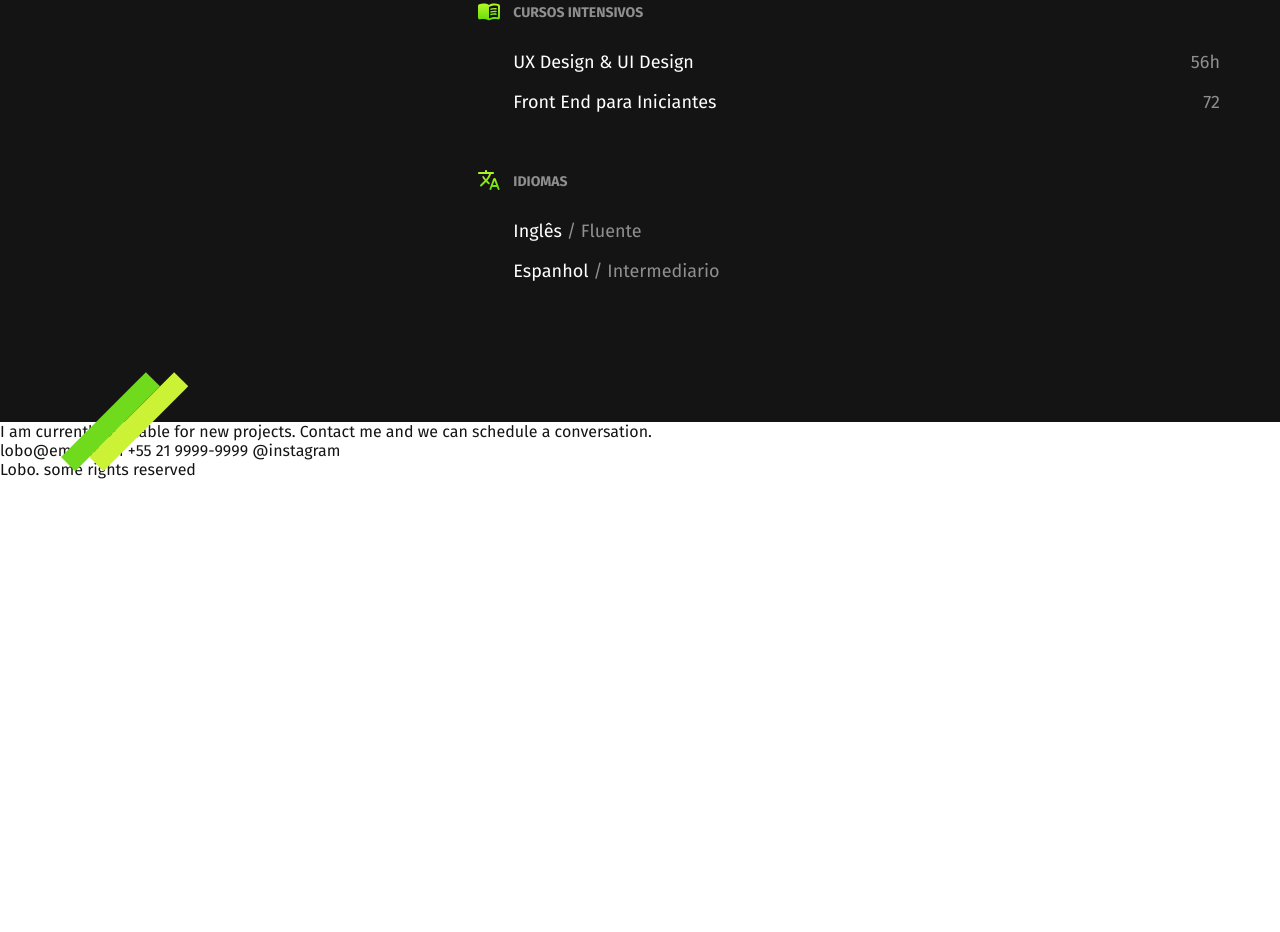
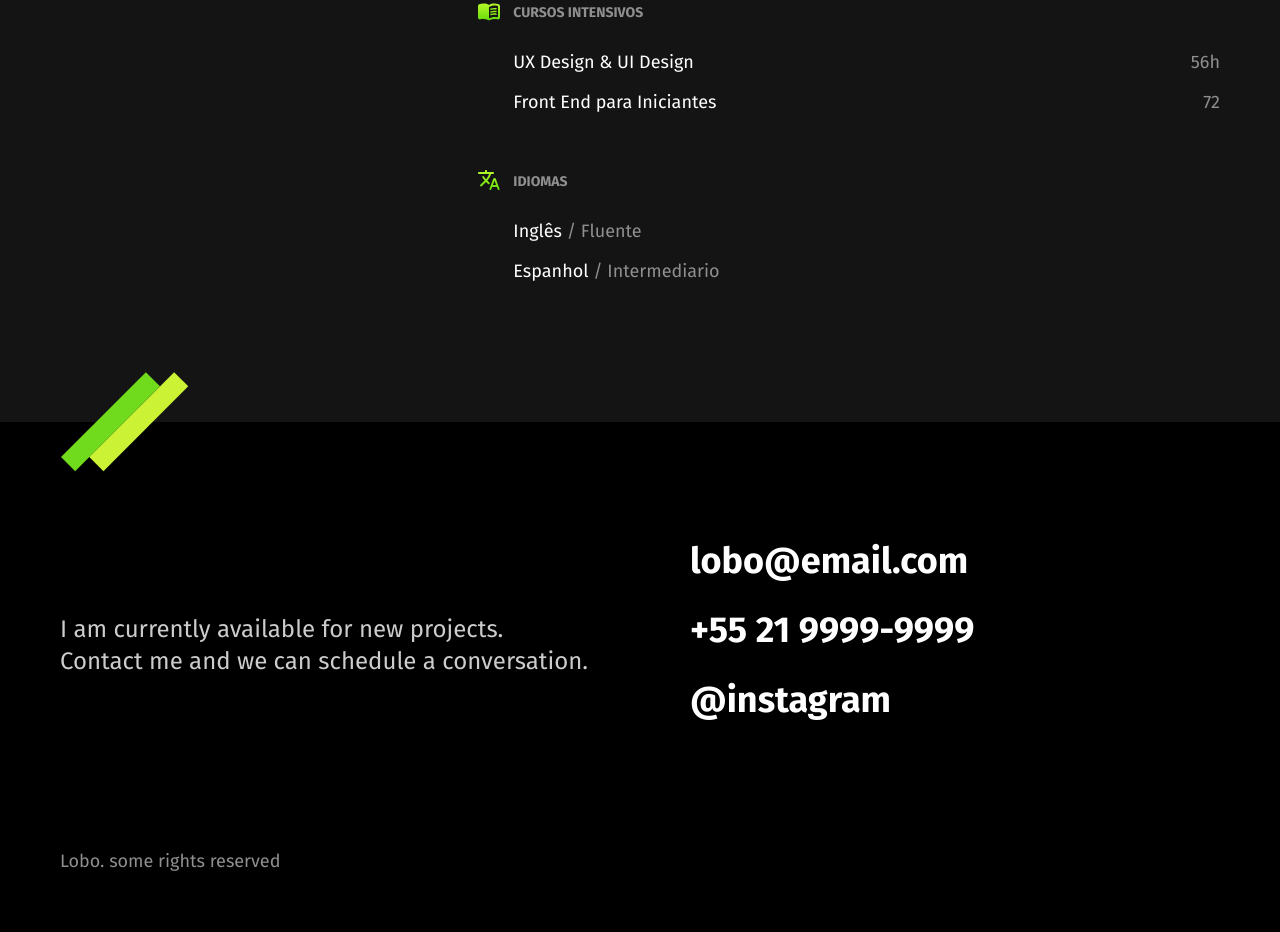
Before and after one commit to DevMatheusUSBR/Portifolio_praticando, a plain HTML site: page index.html in a window 1280 px wide. Shown: the part 2319-3251 px from the top of the page. Before the commit the page ends 2798 px from the top, so only its background shows below. Drawn offline with Linux system fonts and the light colour scheme.

Commit message:
Adicionado o Footer + reajustes

```diff
--- /dev/null
+++ b/css/footer.css
@@ -0,0 +1,45 @@
+.footer {
+    background: #000000;
+}
+
+.footer .container {
+    padding: 7.5rem 1.25rem 3.75rem 1.25rem;
+    grid-template-columns: 1fr 1fr;
+    align-items: center;
+}
+
+.footer_desc {
+    font-size: 1.5rem;
+    line-height: 1.33;
+    color: #cccccc;
+}
+
+.footer_contacts li a {
+    font-weight: bold;
+    font-size: 2.25rem;
+    line-height: 1.1;
+    color: #ffffff;
+    margin-bottom: 1.875rem;
+}
+
+.footer_copy {
+    font-size: 1.125rem;
+    color: #8f8f8f;
+    grid-column: 1/-1;
+}
+
+@media (max-width: 800px) {
+    .footer .container {
+        grid-template-columns: 1fr;
+    }
+
+    .footer_contacts li a {
+        font-size: 1.5rem;
+    }
+}
+
+@media (max-width: 500px) {
+    .footer .container {
+        padding-top: 40px;
+    }
+}
--- a/css/formation.css
+++ b/css/formation.css
@@ -136,3 +136,9 @@
     }
 
 }
+
+@media (max-width: 500px) {
+    .formation .container::before {
+        display: none;
+    }
+}
--- a/css/global.css
+++ b/css/global.css
@@ -49,7 +49,7 @@ ul {
     .container {
         grid-template-columns: 1fr;
         gap: 2.5rem;
-        padding: 3.75rem 1.25rem;
+        padding: 1.75rem 1.25rem;
     }
 
     .subtitle {
--- a/css/intro.css
+++ b/css/intro.css
@@ -57,7 +57,6 @@
 @media (max-width: 400px) {
     .intro {
         grid-template-columns: 1fr;
-        padding: 1.5rem 0.725rem;
     }
 
     .intro img {
--- a/css/style.css
+++ b/css/style.css
@@ -4,4 +4,5 @@
 @import "./header.css";
 @import "./intro.css";
 @import "./experience.css";
-@import "./formation.css"
+@import "./formation.css";
+@import "./footer.css";
--- a/index.html
+++ b/index.html
@@ -4,6 +4,7 @@
 <head>
     <meta charset="UTF-8">
     <meta name="viewport" content="width=device-width, initial-scale=1.0">
+    <meta name="description" content="Site de um Portifólio">
     <link rel="stylesheet" href="./css/style.css">
     <title>Portifólio</title>
 </head>
@@ -15,7 +16,7 @@
             <ul class="header_menu">
                 <li><a href="#experience">Experience</a></li>
                 <li><a href="#formation">Formation</a></li>
-                <li><a href="#">Contact</a></li>
+                <li><a href="#contacts">Contact</a></li>
             </ul>
         </nav>
     </header>
@@ -57,8 +58,8 @@
                 </li>
                 <li>
                     <div>
-                        <h3>Sufbot</h3>
-                        <p>Surbot é uma empresa que oferece aulas de surf no Rio de Janeiro. O projeto foi feito com
+                        <h3>Surfbot</h3>
+                        <p>Surfbot é uma empresa que oferece aulas de surf no Rio de Janeiro. O projeto foi feito com
                             HTML, CSS e JavaScript. Todo o projeto foi feito do zero</p>
                     </div>
                     <div>
@@ -136,14 +137,17 @@
         </div>
     </section>
     </section>
-    <footer>
-        <p>I am currently available for new projects. Contact me and we can schedule a conversation.</p>
-        <div class="contacts">
-            <a href="mailto:lobo@email.com">lobo@email.com</a>
-            <a href="tel:+55219999-9999">+55 21 9999-9999</a>
-            <a href="#">@instagram</a>
+    <footer class="footer" id="contacts">
+        <div class="container">
+            <p class="footer_desc">I am currently available for new projects. Contact me and we can schedule a
+                conversation.</p>
+            <ul class="footer_contacts">
+                <li><a href="mailto:lobo@email.com">lobo@email.com</a></li>
+                <li><a href="tel:+55219999-9999">+55 21 9999-9999</a></li>
+                <li><a href="#">@instagram</a></li>
+            </ul>
+            <p class="footer_copy">Lobo. some rights reserved</p>
         </div>
-        <p>Lobo. some rights reserved</p>
     </footer>
 
 </body>
```
